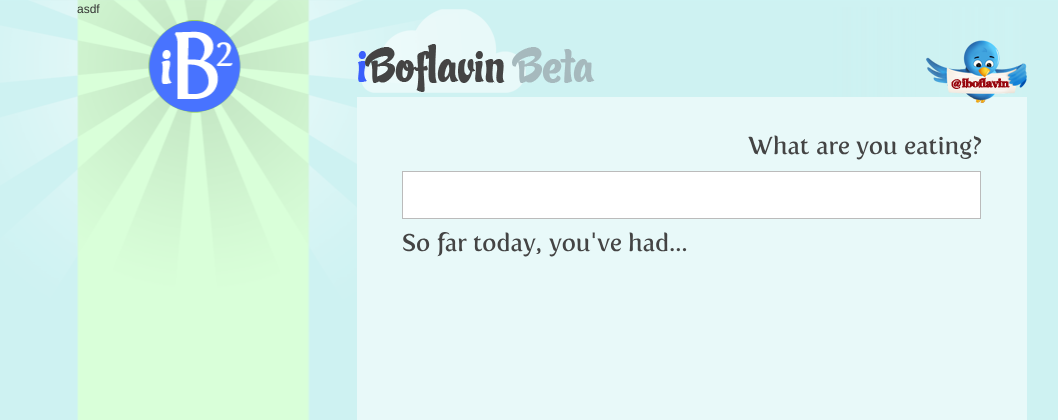
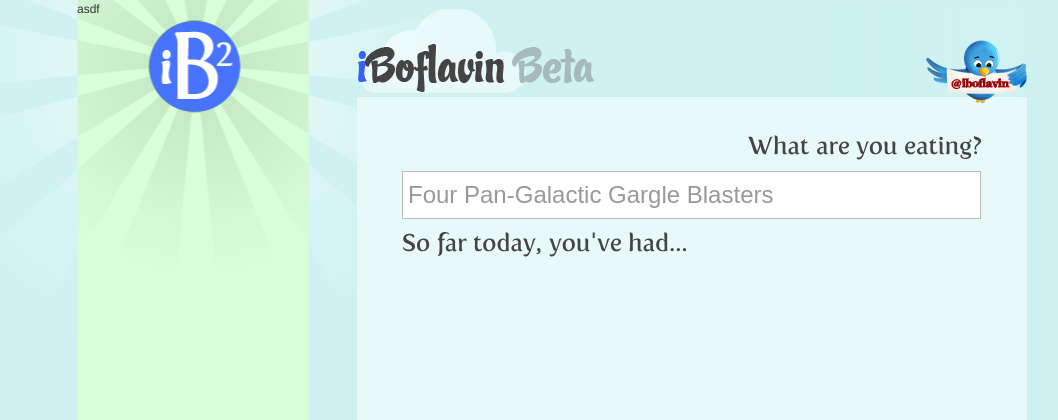
Before and after one commit to 53cr/iboflavin, a Rails app: template app/views/static/index.html.haml in a window 1280 px wide. Shown: the top 420 px of the page, without its empty margins (88-1146 px from the left). Run offline with Rails 7, Linux system fonts and the light colour scheme; the template is opened without the code that fills it, so the values that code supplies are empty; parts of the project's set-up code (start-up, migrations or seed data) failed here and were passed over; some libraries are stand-ins or nearby versions.

Commit message:
added default text to question

```diff
--- a/app/views/static/index.html.haml
+++ b/app/views/static/index.html.haml
@@ -2,7 +2,7 @@
   %h3 What are you eating?
 
   <form action="#" method="get">
-  <input type="text" class="text"/>
+  <input type="text" class="text" value="Four Pan-Galactic Gargle Blasters" style="color:#999" />
   </form>
 
 %h3 So far today, you've had...
--- a/public/javascripts/application.js
+++ b/public/javascripts/application.js
@@ -1,10 +1,24 @@
-// Place your application-specific JavaScript functions and classes here
-// This file is automatically included by javascript_include_tag :defaults
-
 $(document).ready(function() {
 
   $('#cloudpanel').animate({
     "background-position": "707px"
-  },150000, "linear");
+  }, 150000, "linear");
+
+  var def = "Four Pan-Galactic Gargle Blasters";
+
+  $("#thequestion input.text").
+    attr('value', def).
+    focus(function() {
+      if (def == $(this).attr('value'))
+        $(this).
+          attr('value', '').
+          css('color', '#444');
+    }).
+    blur(function() {
+      if ("" == $(this).attr('value'))
+        $(this).
+          attr('value', def).
+          css('color', '#999');
+    });
 
 });
```
